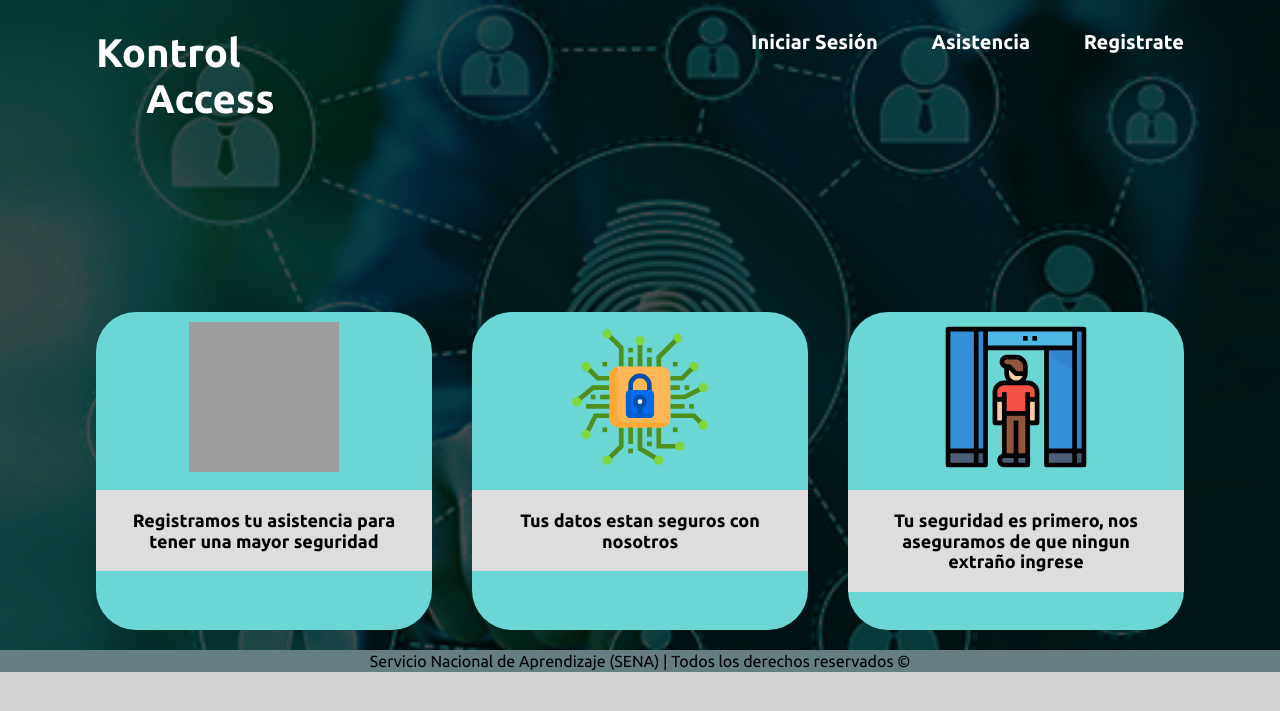
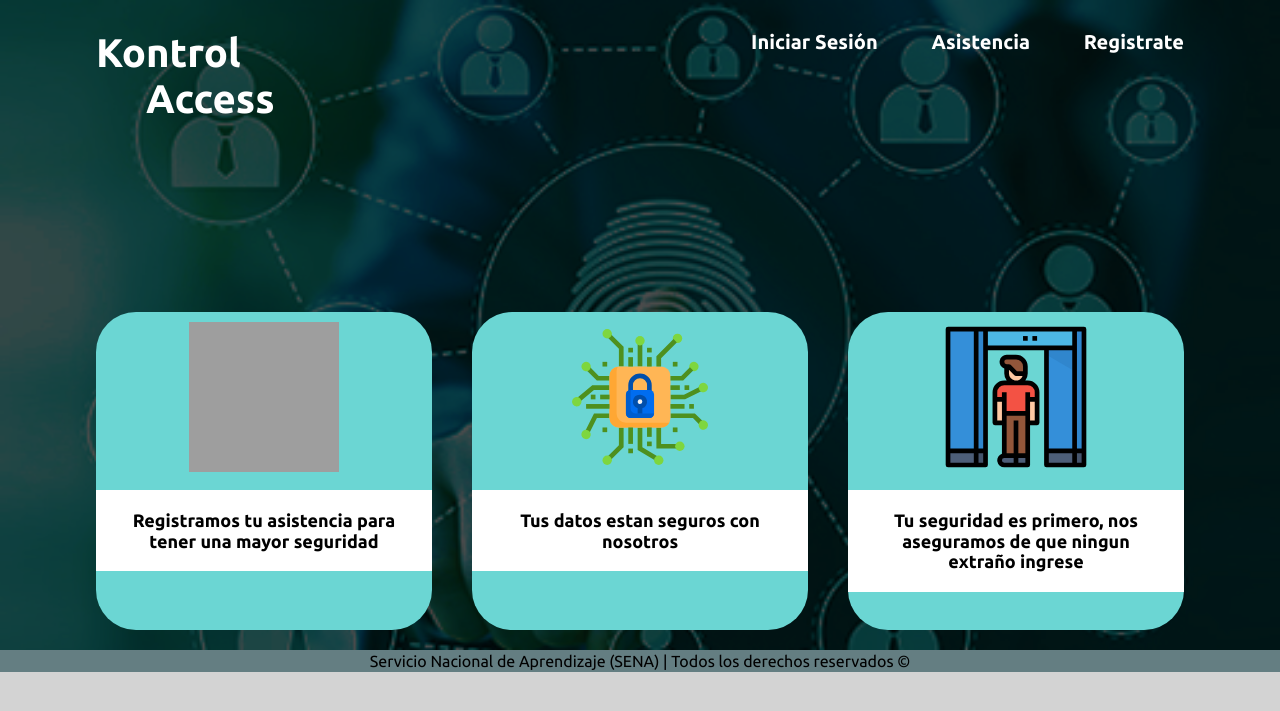
Before and after one commit to Mickeyyjr/PROYECTO_ADSI_SENA, a PHP site: page /WebSite/index.html in a window 1280 px wide. Shown: the top 711 px of the page. Run offline with PHP 8.4, Linux system fonts and the light colour scheme; grey boxes are pictures that could not be loaded.

Commit message:
Modificación al color del hover en los elementos

```diff
--- a/WebSite/estilos.css
+++ b/WebSite/estilos.css
@@ -104,7 +104,7 @@ main .elemento {
 }
 
 main .elemento p {
-  background-color: var(--gris);
+  background-color: var(--blanco);
   color: black;
   padding: 2rem 2rem;
 
@@ -121,5 +121,5 @@ footer {
 }
 
 main .elemento:hover {
-  background: var(--gris);
+  background: var(--blanco);
 }
```
